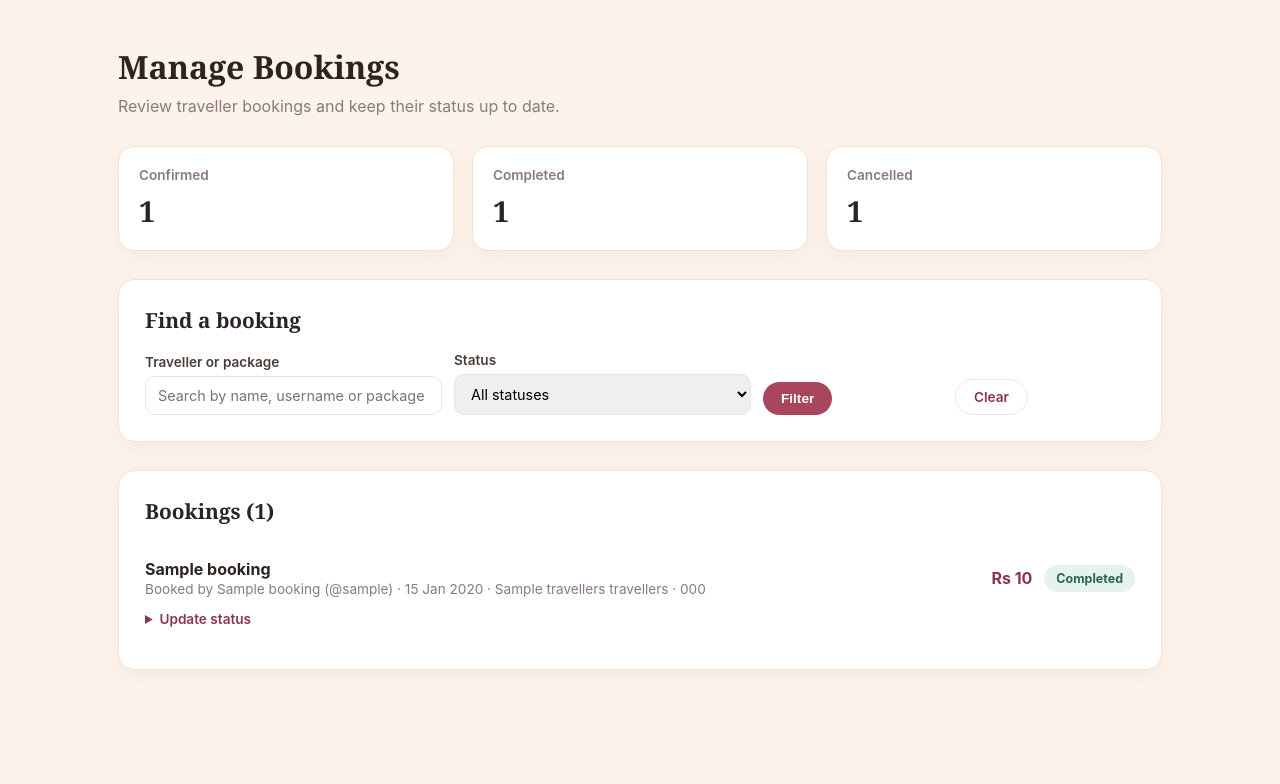
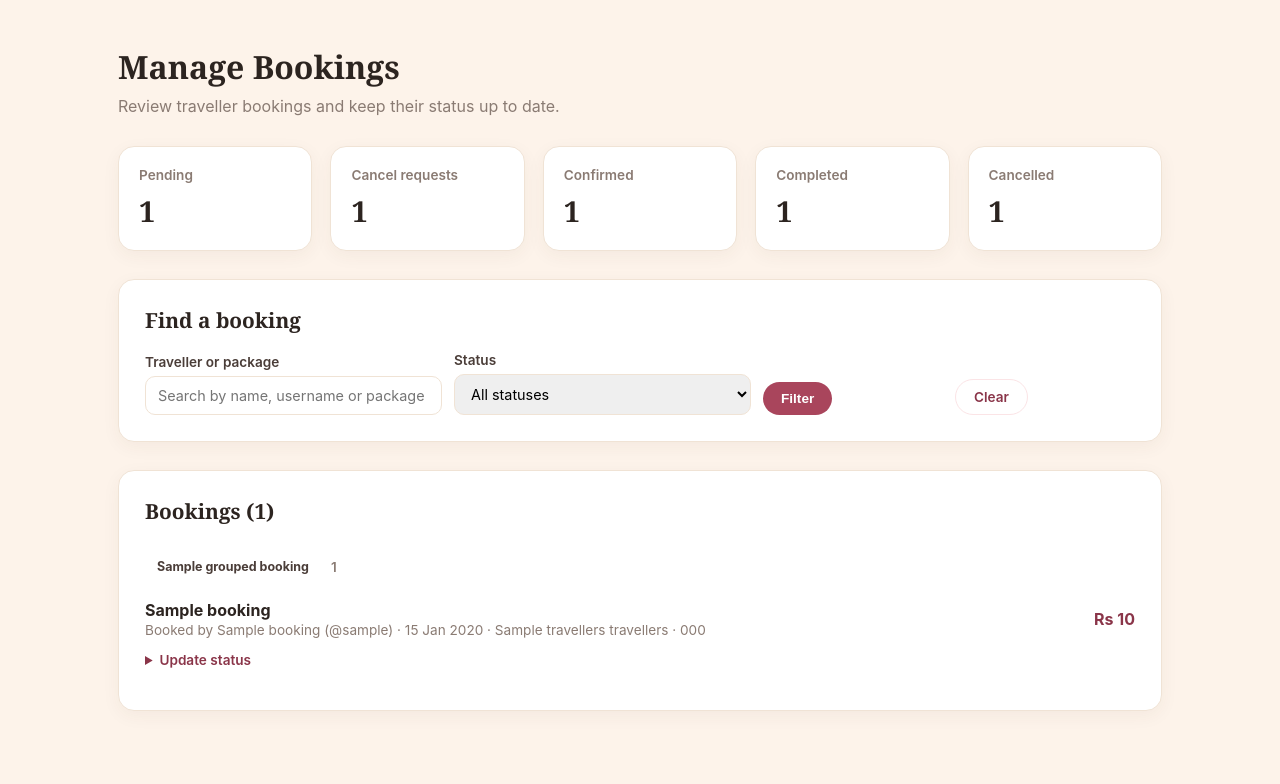
Before and after one commit to shambhavisubedi-create/project, a Flask app: template templates/admin_bookings.html in a window 1280 px wide. Shown: the part 66-850 px from the top of the page. Before the commit the page ends 736 px from the top, so only its background shows below. Run offline with Flask 3, Linux system fonts and the light colour scheme; the template is opened without the code that fills it: most values are stand-ins (such as "Sample title", 1, 10 or a date in 2020).

Commit message:
Add booking approval workflow and travel group date bounds
- New bookings start as Pending and confirmed cancellations move to
  Cancel Requested until admin acts, so nothing is final until admin
  confirms or declines it.
- Admin bookings page groups by status (Pending/Cancel Requested first)
  with one-click confirm/decline and approve/keep actions.
- Travel group joins now reject groups whose travel date has passed.
- Travel group creation is capped to the next 6 months, matching the
  existing package booking date bound.

```diff
--- a/app.py
+++ b/app.py
@@ -565,7 +565,7 @@ def book_package():
                 """
                 INSERT INTO bookings
                     (user_id, package_id, package_name, travel_date, travellers, phone, price, status)
-                VALUES (%s, %s, %s, %s, %s, %s, %s, 'Confirmed')
+                VALUES (%s, %s, %s, %s, %s, %s, %s, 'Pending')
                 """,
                 (
                     session["user_id"],
@@ -578,7 +578,7 @@ def book_package():
                 ),
             )
 
-            flash("Your booking is confirmed.", "success")
+            flash("Your booking request has been submitted and is awaiting admin confirmation.", "success")
 
             return redirect(url_for("my_bookings"))
 
@@ -647,18 +647,30 @@ def cancel_booking(booking_id):
     elif booking["status"] == "Cancelled":
         flash("This booking has already been cancelled.", "error")
 
-    else:
+    elif booking["status"] == "Cancel Requested":
+        flash("You've already requested cancellation for this booking.", "error")
+
+    elif booking["status"] == "Pending":
+        # Nothing has been confirmed yet, so the traveller can withdraw the
+        # request immediately -- there's nothing for admin to undo.
         execute(
             "UPDATE bookings SET status = 'Cancelled' WHERE id = %s AND user_id = %s",
             (booking_id, session["user_id"]),
         )
         flash("Your booking has been cancelled.", "success")
 
+    else:
+        execute(
+            "UPDATE bookings SET status = 'Cancel Requested' WHERE id = %s AND user_id = %s",
+            (booking_id, session["user_id"]),
+        )
+        flash("Your cancellation request has been submitted and is awaiting admin approval.", "success")
+
     return redirect(url_for("my_bookings"))
 
 
 # TRAVEL GROUPS
-
+MAX_GROUP_DAYS_AHEAD = 180
 @app.route("/travel_groups")
 def travel_groups():
 
@@ -685,7 +697,9 @@ def travel_groups():
         params.extend([f"%{destination}%", f"%{destination}%"])
     sql += " GROUP BY tg.id ORDER BY tg.travel_date ASC"
     groups = query(sql, tuple(params))
-    return render_template("travel_groups.html", groups=groups, destination=destination)
+    max_travel_date = (date.today() + timedelta(days=MAX_GROUP_DAYS_AHEAD)).isoformat()
+    return render_template("travel_groups.html", groups=groups, destination=destination, today=date.today().isoformat(), max_travel_date=max_travel_date)
+
 
 
 @app.route("/travel_groups/create", methods=["POST"])
@@ -703,8 +717,15 @@ def create_travel_group():
     except ValueError:
         max_members = 0
 
-    if not name or not destination or not travel_date or not (2 <= max_members <= 30):
-        flash("Complete all required fields and choose a group size from 2 to 30.", "error")
+    max_travel_date = (date.today() + timedelta(days=MAX_GROUP_DAYS_AHEAD)).isoformat()
+
+    if (
+        not name or not destination or not travel_date
+        or travel_date < date.today().isoformat()
+        or travel_date > max_travel_date
+        or not (2 <= max_members <= 30)
+    ):
+        flash("Choose a travel date within the next 6 months and a group size from 2 to 30.", "error")
         return redirect(url_for("travel_groups"))
 
     group_id = execute(
@@ -728,7 +749,7 @@ def join_travel_group(group_id):
         return redirect(url_for("login"))
 
     group = query(
-        """SELECT tg.max_members, COUNT(gm.id) AS member_count
+        """SELECT tg.max_members, tg.travel_date, COUNT(gm.id) AS member_count
            FROM travel_groups tg LEFT JOIN group_members gm ON gm.group_id = tg.id
            WHERE tg.id = %s GROUP BY tg.id""",
         (group_id,), fetch="one",
@@ -741,6 +762,8 @@ def join_travel_group(group_id):
         flash("That travel group is no longer available.", "error")
     elif already_joined:
         flash("You have already joined this group.", "error")
+    elif group["travel_date"] < date.today():
+        flash("This group's trip has already happened, so it's no longer accepting new members.", "error")
     elif group["member_count"] >= group["max_members"]:
         flash("This group is already full.", "error")
     else:
@@ -1114,6 +1137,17 @@ def admin_bookings():
 
     bookings = query(sql, tuple(params))
 
+    # Group by status (in a fixed order) instead of one interleaved list, so
+    # confirmed/completed/cancelled bookings don't get mixed together when
+    # the admin isn't filtering to a single status.
+    # Pending bookings and cancel requests need admin action, so they're
+    # grouped ahead of the settled statuses.
+    grouped_bookings = []
+    for status_name in ("Pending", "Cancel Requested", "Confirmed", "Completed", "Cancelled"):
+        matches = [b for b in bookings if b["status"] == status_name]
+        if matches:
+            grouped_bookings.append((status_name, matches))
+
     # Status counts are pulled independently of the filters above so the
     # summary cards always reflect every booking, not just the filtered view.
 
@@ -1123,8 +1157,11 @@ def admin_bookings():
     return render_template(
         "admin_bookings.html",
         bookings=bookings,
+        grouped_bookings=grouped_bookings,
         search=search,
         selected_status=status_filter,
+        pending_count=status_counts.get("Pending", 0),
+        cancel_requested_count=status_counts.get("Cancel Requested", 0),
         confirmed_count=status_counts.get("Confirmed", 0),
         completed_count=status_counts.get("Completed", 0),
         cancelled_count=status_counts.get("Cancelled", 0),
--- a/templates/admin_bookings.html
+++ b/templates/admin_bookings.html
@@ -43,7 +43,7 @@
   .flash.success { background: #e5f3ec; color: #286650; }
   .flash.error { background: #f9e6e8; color: #9b3544; }
 
-  .stats { display: grid; grid-template-columns: repeat(3, 1fr); gap: 18px; margin-bottom: 28px; }
+  .stats { display: grid; grid-template-columns: repeat(5, 1fr); gap: 18px; margin-bottom: 28px; }
   .stat-card { background: var(--white); border: 1px solid var(--border); border-radius: 16px; padding: 20px; box-shadow: 0 5px 18px rgba(80, 50, 40, 0.05); }
   .stat-card h3 { margin: 0 0 8px; font-size: 0.85rem; color: var(--text-muted); font-weight: 600; }
   .stat-number { font-family: var(--font-display); font-size: 1.8rem; color: var(--charcoal); font-weight: 700; }
@@ -60,6 +60,10 @@
   .btn:hover { background: var(--primary-dark); }
   .btn-outline { background: none; color: var(--primary-dark); border: 1px solid var(--primary-light); padding: 9px 18px; border-radius: 999px; font-size: 0.85rem; font-weight: 600; text-decoration: none; display: inline-block; }
   .btn-outline:hover { background: var(--primary-light); }
+
+  .status-heading { display: flex; align-items: center; gap: 10px; margin: 28px 0 4px; }
+  .status-heading:first-child { margin-top: 0; }
+  .status-heading-count { color: var(--text-muted); font-size: 0.85rem; font-weight: 600; }
 
   .booking-row { border-bottom: 1px solid var(--border); padding: 16px 0; }
   .booking-row:last-child { border-bottom: none; }
@@ -80,6 +84,19 @@
   .edit-form .field { min-width: 180px; }
 
   .empty { text-align: center; color: var(--text-muted); padding: 30px; }
+
+  .badge.pending { background: #fdead1; color: #8a5a1c; }
+  .badge.cancel-requested { background: #fbe4e6; color: var(--primary-dark); }
+
+  .action-row { display: flex; gap: 10px; margin-top: 12px; flex-wrap: wrap; }
+  .btn-approve { background: #286650; color: white; border: none; padding: 9px 18px; border-radius: 999px; font-size: 0.85rem; font-weight: 600; cursor: pointer; }
+  .btn-approve:hover { background: #1f5140; }
+  .btn-decline { background: none; color: #9b3544; border: 1px solid #f0c6cb; padding: 9px 18px; border-radius: 999px; font-size: 0.85rem; font-weight: 600; cursor: pointer; }
+  .btn-decline:hover { background: #f9e6e8; }
+
+  @media (max-width: 900px) {
+    .stats { grid-template-columns: repeat(2, 1fr); }
+  }
 
   @media (max-width: 700px) {
     .stats { grid-template-columns: 1fr; }
@@ -113,6 +130,14 @@
 
   <section class="stats">
     <div class="stat-card">
+      <h3>Pending</h3>
+      <div class="stat-number">{{ pending_count }}</div>
+    </div>
+    <div class="stat-card">
+      <h3>Cancel requests</h3>
+      <div class="stat-number">{{ cancel_requested_count }}</div>
+    </div>
+    <div class="stat-card">
       <h3>Confirmed</h3>
       <div class="stat-number">{{ confirmed_count }}</div>
     </div>
@@ -137,7 +162,7 @@
         <label for="status">Status</label>
         <select id="status" name="status">
           <option value="">All statuses</option>
-          {% for item in ['Confirmed', 'Completed', 'Cancelled'] %}
+          {% for item in ['Pending', 'Cancel Requested', 'Confirmed', 'Completed', 'Cancelled'] %}
             <option value="{{ item }}" {% if selected_status==item %}selected{% endif %}>{{ item }}</option>
           {% endfor %}
         </select>
@@ -156,7 +181,13 @@
   <section class="card">
     <h2>Bookings ({{ bookings|length }})</h2>
 
-    {% for booking in bookings %}
+    {% for status_name, status_bookings in grouped_bookings %}
+      <h3 class="status-heading">
+        <span class="badge {{ status_name|lower|replace(' ', '-') }}">{{ status_name }}</span>
+        <span class="status-heading-count">{{ status_bookings|length }}</span>
+      </h3>
+
+      {% for booking in status_bookings %}
         <div class="booking-row">
           <div class="booking-top">
             <div>
@@ -170,9 +201,40 @@
             </div>
             <div class="booking-right">
               <div class="booking-price">{{ booking.price|npr }}</div>
-            <span class="badge {{ booking.status|lower }}">{{ booking.status }}</span>
             </div>
           </div>
+
+          {% if booking.status == 'Pending' %}
+            <div class="action-row">
+              <form method="post" action="{{ url_for('update_booking_status', booking_id=booking.id) }}">
+                <input type="hidden" name="status" value="Confirmed">
+                <input type="hidden" name="search" value="{{ search }}">
+                <input type="hidden" name="status_filter" value="{{ selected_status }}">
+                <button type="submit" class="btn-approve">Confirm booking</button>
+              </form>
+              <form method="post" action="{{ url_for('update_booking_status', booking_id=booking.id) }}">
+                <input type="hidden" name="status" value="Cancelled">
+                <input type="hidden" name="search" value="{{ search }}">
+                <input type="hidden" name="status_filter" value="{{ selected_status }}">
+                <button type="submit" class="btn-decline">Decline</button>
+              </form>
+            </div>
+          {% elif booking.status == 'Cancel Requested' %}
+            <div class="action-row">
+              <form method="post" action="{{ url_for('update_booking_status', booking_id=booking.id) }}">
+                <input type="hidden" name="status" value="Cancelled">
+                <input type="hidden" name="search" value="{{ search }}">
+                <input type="hidden" name="status_filter" value="{{ selected_status }}">
+                <button type="submit" class="btn-approve">Approve cancellation</button>
+              </form>
+              <form method="post" action="{{ url_for('update_booking_status', booking_id=booking.id) }}">
+                <input type="hidden" name="status" value="Confirmed">
+                <input type="hidden" name="search" value="{{ search }}">
+                <input type="hidden" name="status_filter" value="{{ selected_status }}">
+                <button type="submit" class="btn-decline">Keep booking</button>
+              </form>
+            </div>
+          {% endif %}
 
           <details class="edit-panel">
             <summary>Update status</summary>
@@ -193,6 +255,7 @@
             </form>
           </details>
         </div>
+      {% endfor %}
     {% else %}
       <div class="empty">No bookings match your search.</div>
     {% endfor %}
--- a/templates/book_package.html
+++ b/templates/book_package.html
@@ -1,3 +1,4 @@
+
 <!doctype html>
 <html>
 <head>
--- a/templates/travel_groups.html
+++ b/templates/travel_groups.html
@@ -359,7 +359,7 @@
             </div>
             <div>
               <label>Travel date</label>
-              <input type="date" name="travel_date" required>
+              <input type="date" name="travel_date" min="{{ today }}" max="{{ max_travel_date }}" required>
             </div>
             <div>
               <label>Maximum members</label>
```
Also changed, not shown: templates/my_bookings.html (+7 -3 lines). Lines whose indentation alone changed are shown as unchanged.
